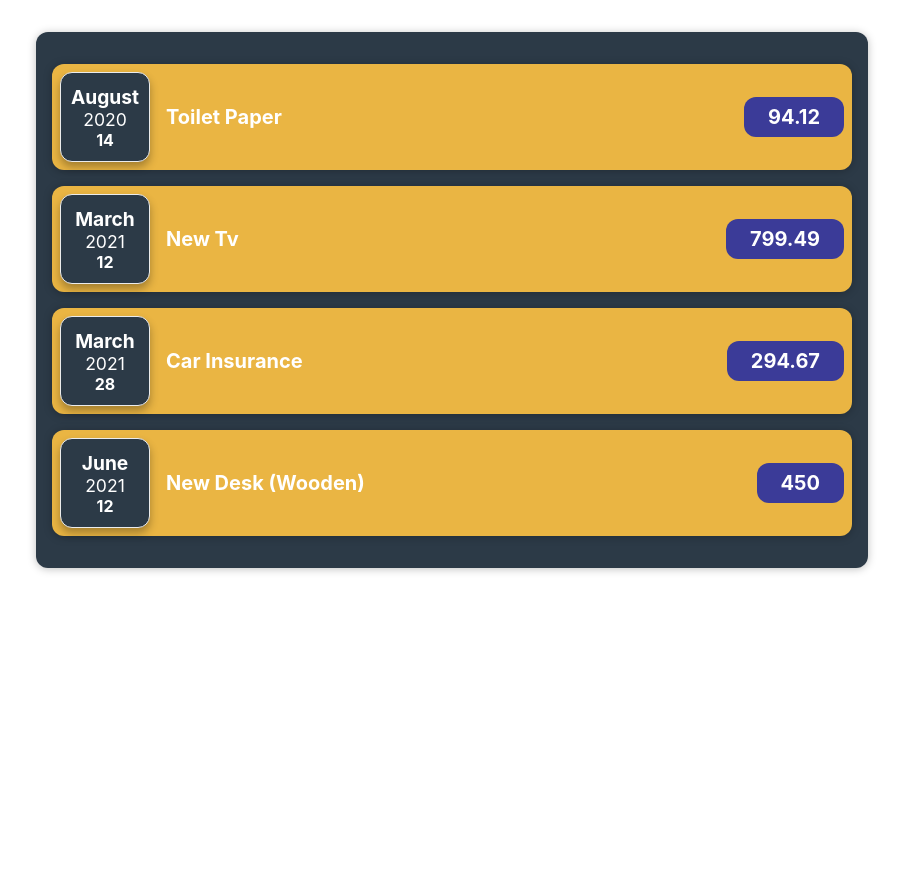
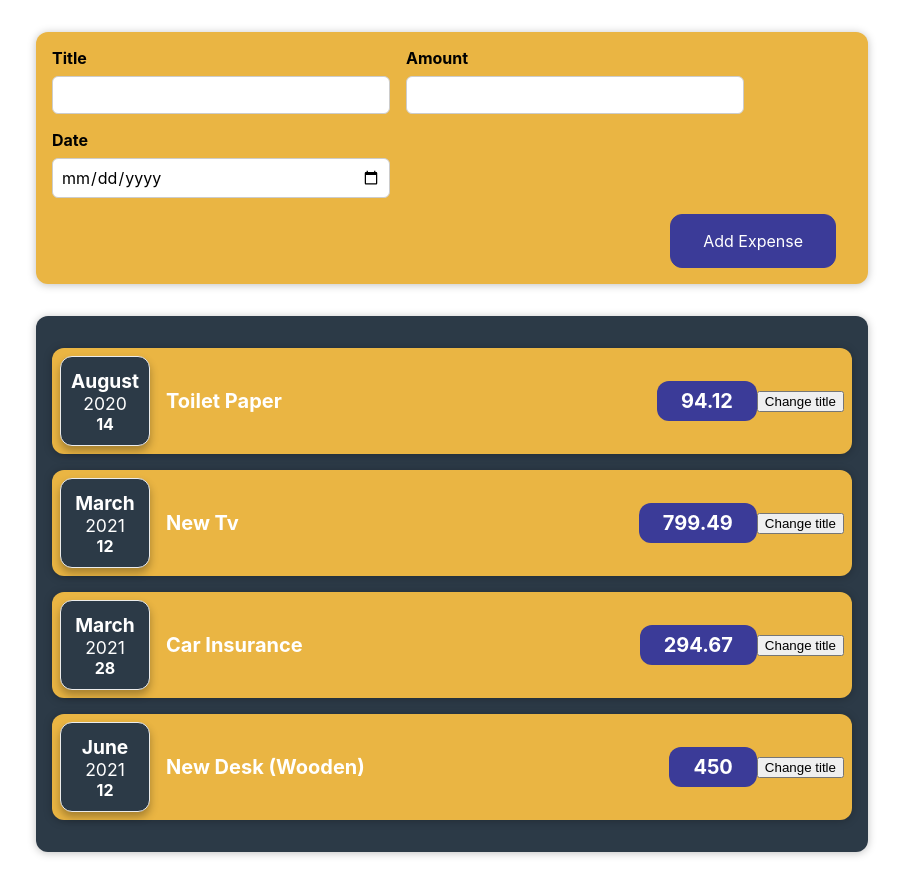
Before and after one commit to Avishek-kr/expenses-tracker, a React (Create React App) app: page / in a window 1280 px wide. Shown: the whole page, without its empty margins (188-1091 px from the left). Before the commit the page ends 800 px from the top, so only its background shows below. Built offline with nearby package versions, Linux system fonts and the light colour scheme.

Commit message:
using one state

```diff
--- a/src/App.js
+++ b/src/App.js
@@ -1,5 +1,6 @@
 import './App.css';
 import Expenses from "./components/Expenses";
+import NewExpenses from './components/newExpenses/NewExpenses';
 
 function App() {
   const expenses=[
@@ -30,6 +31,7 @@
 ]
   return (
     <div>
+        <NewExpenses />
         <Expenses items={expenses}/>
     </div>
   );
--- a/src/components/ExpensesItem.js
+++ b/src/components/ExpensesItem.js
@@ -1,15 +1,23 @@
 import "./ExpensesItem.css";
 import ExpensesDate from './ExpensesDate.js'
 import Card from './Card'
+import React,{useState} from "react";
 
 function ExpensesItem(props) {
+  const [title, setTitle] = useState(props.title)
+
+  const clickHandler=()=>{
+    setTitle('Updated')
+  }
+
   return (
     <Card className='expense-item'>
             <ExpensesDate date={props.date} />
       <div className='expense-item-description'>
-        <h2>{props.title}</h2>
+        <h2>{title}</h2>
         <div className='expense-item-price'>{props.amount}</div>
       </div>
+      <button onClick={clickHandler}>Change title</button>
     </Card>
   );
 }
--- /dev/null
+++ b/src/components/newExpenses/ExpenseForm.css
@@ -0,0 +1,26 @@
+.new-expense-controls{
+    display: flex;
+    flex-wrap: wrap;
+    gap: 1rem;
+    margin-bottom: 1rem;
+    text-align: left;
+}
+
+.new-expense-control label{
+    font-weight:bold;
+    margin-bottom:0.5rem;
+    display:block;
+}
+
+.new-expense-controls input{
+    font: inherit;
+    padding: 0.5rem;
+    border-radius: 6px;
+    border: 1px solid #ccc;
+    width: 20rem;
+    max-width: 100%;
+}
+
+.new-expense-actions{
+    text-align: right;
+}
--- /dev/null
+++ b/src/components/newExpenses/ExpenseForm.js
@@ -0,0 +1,63 @@
+import React, {useState} from 'react'
+import './ExpenseForm.css'
+
+const ExpenseForm = () => {
+    // const [enteredTitle, setEnteredTitle] = useState('')
+    // const [enteredAmount, setEnteredAmount] = useState('')
+    // const [enteredDate, setEnteredDate] = useState('')
+
+    const [userInput, setUserInput]=useState({
+        enteredTitle: '',
+        enteredAmount: '',
+        enteredDate: ''
+    })
+
+    const titleChangeHandler=(event)=>{
+        // setEnteredTitle(event.target.value)
+        setUserInput({
+            ...userInput,
+            enteredTitle: event.target.value,
+        })
+    }
+
+    const amountChangeHandler=(event)=>{
+        // setEnteredAmount(event.target.value)
+        setUserInput({
+            ...userInput,
+            enteredAmount: event.target.value,
+        })
+    }
+
+    const dateChangeHandler=(event)=>{
+        // setEnteredDate(event.target.value)
+        setUserInput({
+            ...userInput,
+            enteredDate: event.target.value,
+        })
+    }
+
+
+    return (
+        <form>
+            <div className='new-expense-controls'>
+                <div className='new-expense-control'>
+                    <label>Title</label>
+                    <input type='text' onChange={titleChangeHandler} />
+                </div>
+                <div className='new-expense-control'>
+                    <label>Amount</label>
+                    <input type='number'  min="0.01" step="0.01"  onChange={amountChangeHandler} />
+                </div>
+                <div className='new-expense-control'>
+                    <label>Date</label>
+                    <input type='date' min="2019-01-01" max="2022-12-31" onChange={dateChangeHandler} />
+                </div>
+            </div>
+            <div className="new-expense-actions">
+                <button type="submit">Add Expense</button>
+            </div>
+        </form>
+    )
+}
+
+export default ExpenseForm
--- /dev/null
+++ b/src/components/newExpenses/NewExpenses.css
@@ -0,0 +1,38 @@
+.new-expense{
+    background-color: #eab543;
+    padding: 1rem;
+    margin:2rem auto;
+    width: 50rem;
+    max-width: 95%;
+    border-radius: 12px;
+    text-align: center;
+    box-shadow: 0 1px 8px rgba(0,0,0,0.25);
+}
+
+.new-expense button{
+    font:inherit;
+    cursor: pointer;
+    padding: 1rem 2rem;
+    border: 1px solid #3b3b98;
+    background-color: #3b3b98;
+    color: white;
+    border-radius: 12px;
+    margin-right: 1rem;
+}
+
+.new-expenses button:hover,
+.new-expenses button:active{
+    background-color: #510674;
+    border-color: #510674;
+}
+
+.new-expenses button.alternative{
+    color: #220131;
+    border-color: transparent;
+    background-color: transparent;
+}
+
+.new-expenses button.alternative:hover,
+.new-expenses button.alternative:active{
+    background-color: #ddb3f8;
+}
--- /dev/null
+++ b/src/components/newExpenses/NewExpenses.js
@@ -0,0 +1,13 @@
+import React from 'react'
+import './NewExpenses.css';
+import ExpenseForm from './ExpenseForm'
+
+const NewExpenses = () => {
+    return (
+        <div className='new-expense'>
+            <ExpenseForm />
+        </div>
+    )
+}
+
+export default NewExpenses
```
